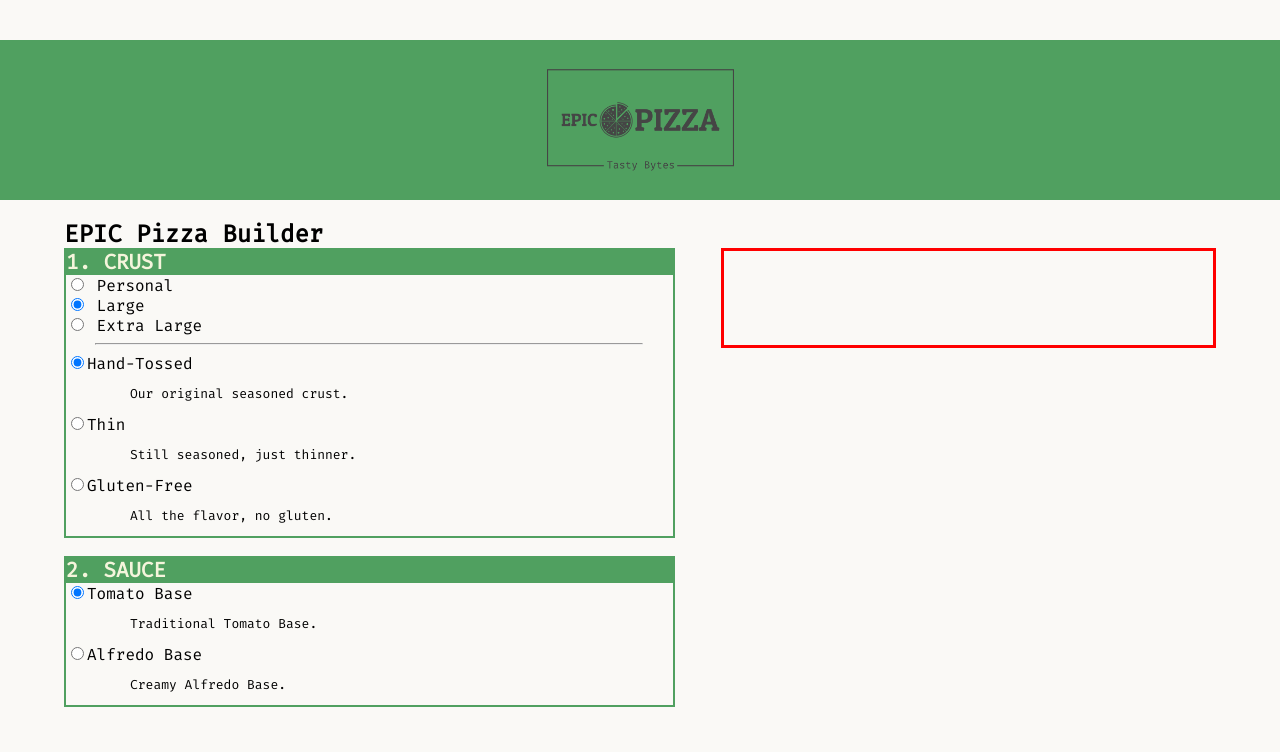
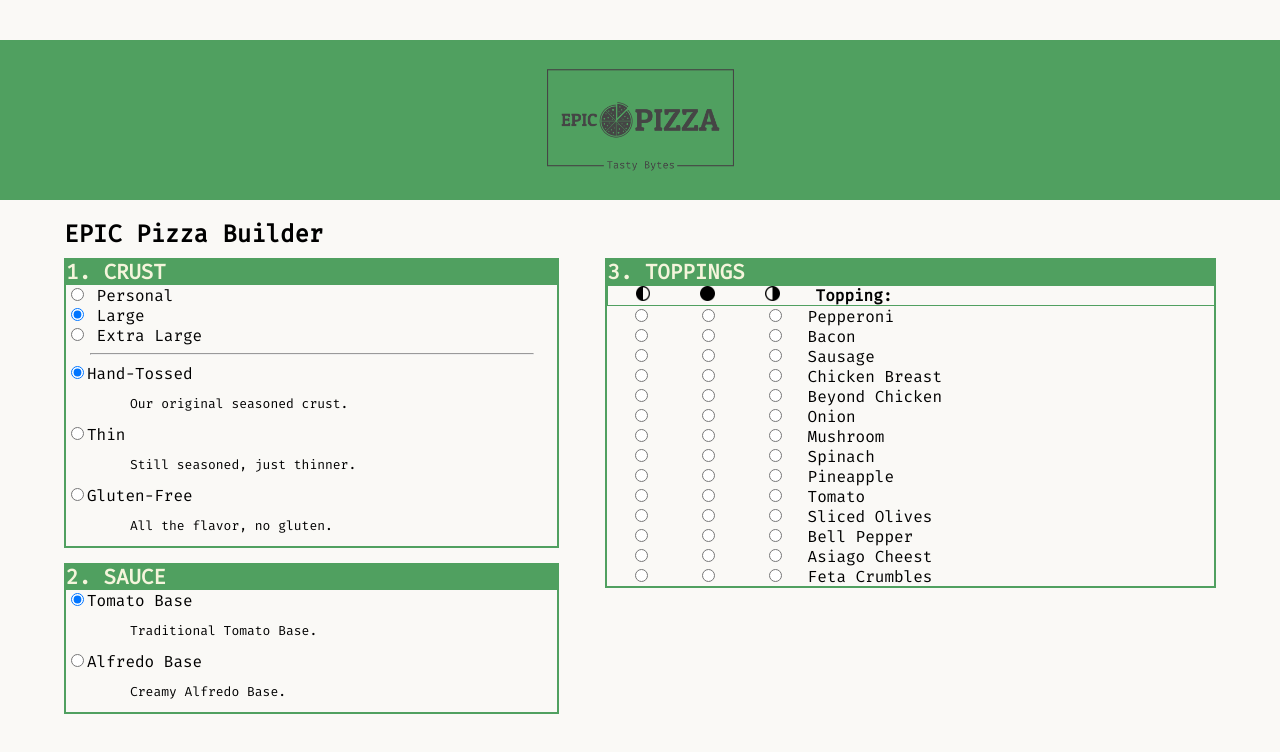
Before and after one commit to cameronabel/epic-pizza, a plain HTML site: page index.html in a window 1280 px wide. Drawn offline with Linux system fonts and the light colour scheme.

Commit message:
dynamic toppings

```diff
--- a/css/styles.css
+++ b/css/styles.css
@@ -43,25 +43,23 @@ body {
 h2 {
   font-weight: 800;
   margin-top: 0;
-  margin-bottom: 0;
+  margin-bottom: 10px;
   text-align: left;
 }
 
-#pricing {
-  width: 43%;
+.column {
   height: fit-content;
-  min-height: 100px;
+  min-height: 400px;
   box-sizing: border-box;
-  border: 3px solid red;
+}
+
+#right-side {
+  width: 53%;
   float: right;
 }
 
-#selections {
-  width: 53%;
-  height: fit-content;
-  min-height: 400px;
-  box-sizing: border-box;
-  display: block;
+#left-side {
+  width: 43%;
   float: left;
 }
 
@@ -82,7 +80,8 @@ h2 {
 
 #size-area,
 #crust-area,
-#sauce-area {
+#sauce-area,
+#topping-area {
   text-align: left;
 }
 
@@ -92,5 +91,53 @@ h2 {
 
 .selection p {
   font-size: small;
-  margin-left: 5vw;;
+  margin-left: 5vw;
+  text-align: left;
 }
+
+.pizza-segment {
+  width: 11%;
+  min-width: 11%;
+  display: inline-block;
+  padding: 0;
+  margin: 0;
+  text-align: center;
+}
+
+.topping-row {
+  width: 100%;
+  display: block;
+}
+
+.topping-label {
+  display: inline-block;
+  width: 66%;
+}
+
+.segment-img {
+  object-fit: contain;
+  width: 22%;
+  display: block;
+  margin-left: auto;
+  margin-right: auto;
+}
+
+#topping-head {
+  border: 1px solid #50a060;
+}
+
+#topping-head-label {
+  width: 40%;
+}
+
+#left-segment {
+  margin-left:  0.2%;
+}
+
+#full-segment {
+  margin-left:  -1.9%;
+}
+
+#right-segment {
+  margin-left:  -1.9%;
+}
--- a/data/menu.json
+++ b/data/menu.json
@@ -52,7 +52,7 @@
       "premium":true
     },
     "onion":{
-      "name":"onion",
+      "name":"Onion",
       "type":"vegan",
       "premium":false
     },
@@ -76,13 +76,13 @@
       "type":"vegan",
       "premium":false
     },
-    "feta":{
-      "name":"Feta Crumbles",
-      "type":"vegetarian",
-      "premium":true
-    },
     "olive":{
       "name":"Sliced Olives",
+      "type":"vegan",
+      "premium":false
+    },
+    "bellPepper":{
+      "name":"Bell Pepper",
       "type":"vegan",
       "premium":false
     },
@@ -91,10 +91,10 @@
       "type":"vegetarian",
       "premium":false
     },
-    "bellPepper":{
-      "name":"Bell Pepper",
-      "type":"vegan",
-      "premium":false
+    "feta":{
+      "name":"Feta Crumbles",
+      "type":"vegetarian",
+      "premium":true
     }
   },
   "crusts":{
--- a/index.html
+++ b/index.html
@@ -11,7 +11,7 @@
     </div>
     <div id="content">
       <h2>EPIC Pizza Builder</h2>
-      <div id="selections">
+      <div id="left-side" class="column">
         <div id="crust" class="selection">
           <span class="selection-head">1. CRUST</span>
           <div id="size-area">
@@ -29,9 +29,25 @@
           <div id="sauce-area" class="selection">
             <span class="selection-head">2. SAUCE</span>
           </div>
-
       </div>
-      <div id="pricing">
+      <div id="right-side" class="column">
+        <div id="topping-area" class="selection">
+          <span class="selection-head">3. TOPPINGS</span>
+          <div class="topping-row" id="topping-head">
+            <div class="pizza-segment" id="left-segment">
+              <img src="img/left.png" class="segment-img">
+            </div>
+            <div class="pizza-segment" id="full-segment">
+              <img src="img/full.png" class="segment-img">
+            </div>
+            <div class="pizza-segment" id="right-segment">
+              <img src="img/right.png" class="segment-img">
+            </div>
+            <div class="topping-label" id="topping-head-label">
+              <strong>Topping:</strong>
+            </div>
+          </div>
+        </div>
 
       </div>
     </div>
--- a/js/scripts.js
+++ b/js/scripts.js
@@ -1,5 +1,5 @@
 class Pizza {
-  constructor() {
+  constructor(menu) {
     this.size = "large";
     this.crust = menu.crusts.handTossed;
     this.sauce = menu.sauces.tomato;
@@ -53,7 +53,6 @@ class Pizza {
 }
 
 function loadCrusts(menu) {
-
   const crustArea = document.getElementById('crust-area');
   for (const crust in menu.crusts) {
     const radio = document.createElement('input');
@@ -74,7 +73,6 @@ function loadCrusts(menu) {
     const p = document.createElement('p');
     p.append(menu.crusts[crust].description);
     crustArea.append(p);
-
   }
 }
 
@@ -99,13 +97,60 @@ function loadSauces(menu) {
     const p = document.createElement('p');
     p.append(menu.sauces[sauce].description);
     sauceArea.append(p);
+  }
+}
 
+function loadToppings(menu) {
+  const toppingArea = document.getElementById('topping-area');
+
+  function toppingRow (topping) {
+    const row = document.createElement('div');
+    row.classList.add('topping-row');
+
+    const left = document.createElement('div');
+    left.classList.add('pizza-segment');
+    const leftRadio = document.createElement('input');
+    leftRadio.setAttribute('type', 'radio');
+    leftRadio.setAttribute('name', 'topping');
+    leftRadio.setAttribute('value', 'left');
+    left.append(leftRadio);
+    row.append(left);
+
+    const full = document.createElement('div');
+    full.classList.add('pizza-segment');
+    const fullRadio = document.createElement('input');
+    fullRadio.setAttribute('type', 'radio');
+    fullRadio.setAttribute('name', 'topping');
+    fullRadio.setAttribute('value', 'full');
+    full.append(fullRadio);
+    row.append(full);
+
+    const right = document.createElement('div');
+    right.classList.add('pizza-segment');
+    const rightRadio = document.createElement('input');
+    rightRadio.setAttribute('type', 'radio');
+    rightRadio.setAttribute('name', 'topping');
+    rightRadio.setAttribute('value', 'right');
+    right.append(rightRadio);
+    row.append(right);
+
+    const toppingName = document.createElement('div');
+    toppingName.classList.add('topping-label');
+    toppingName.append(menu.toppings[topping].name);
+    row.append(toppingName);
+
+    return row;
+  }
+  for (const topping in menu.toppings) {
+    const row = toppingRow(topping)
+    toppingArea.append(row);
   }
 }
 
 function loadFields(menu) {
   loadCrusts(menu);
   loadSauces(menu);
+  loadToppings(menu);
 }
 
 async function readMenu() {
```
Also changed, not shown: img/full.png (added), img/left.png (added), img/right.png (added).
